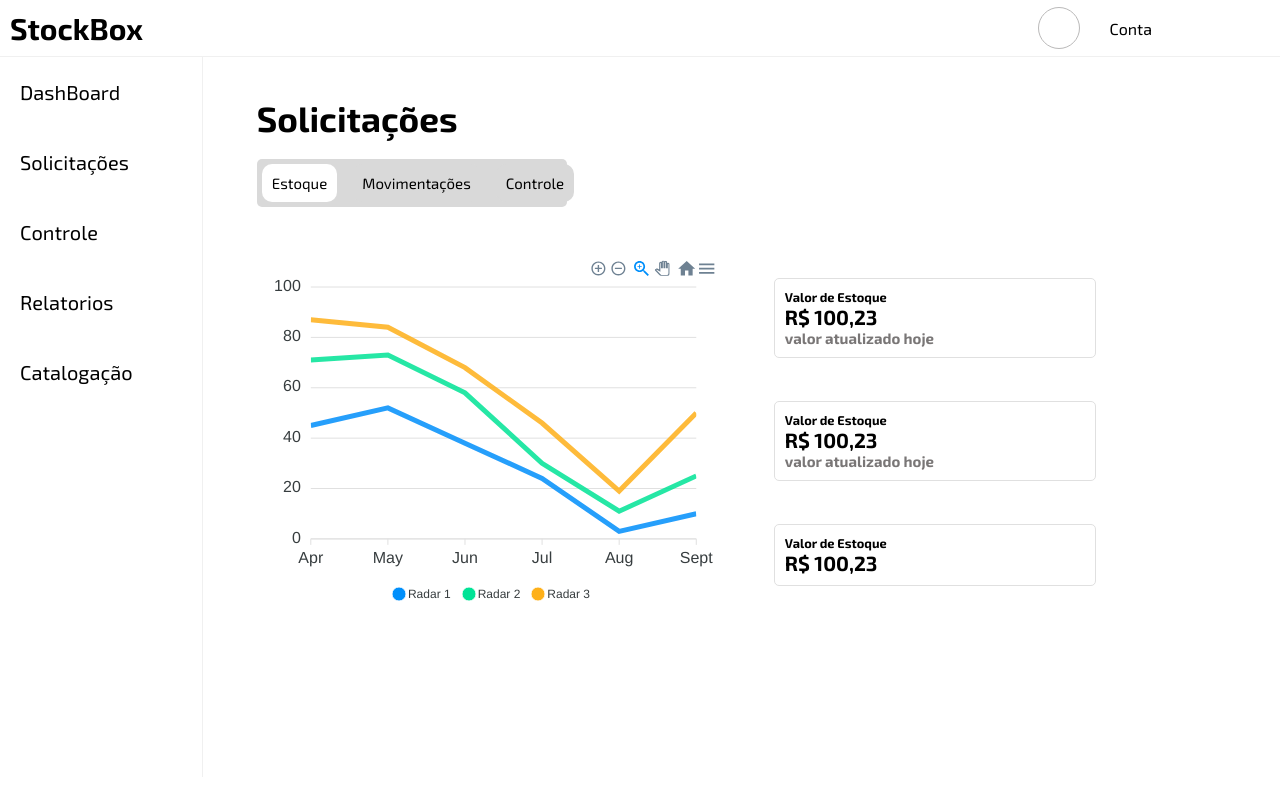
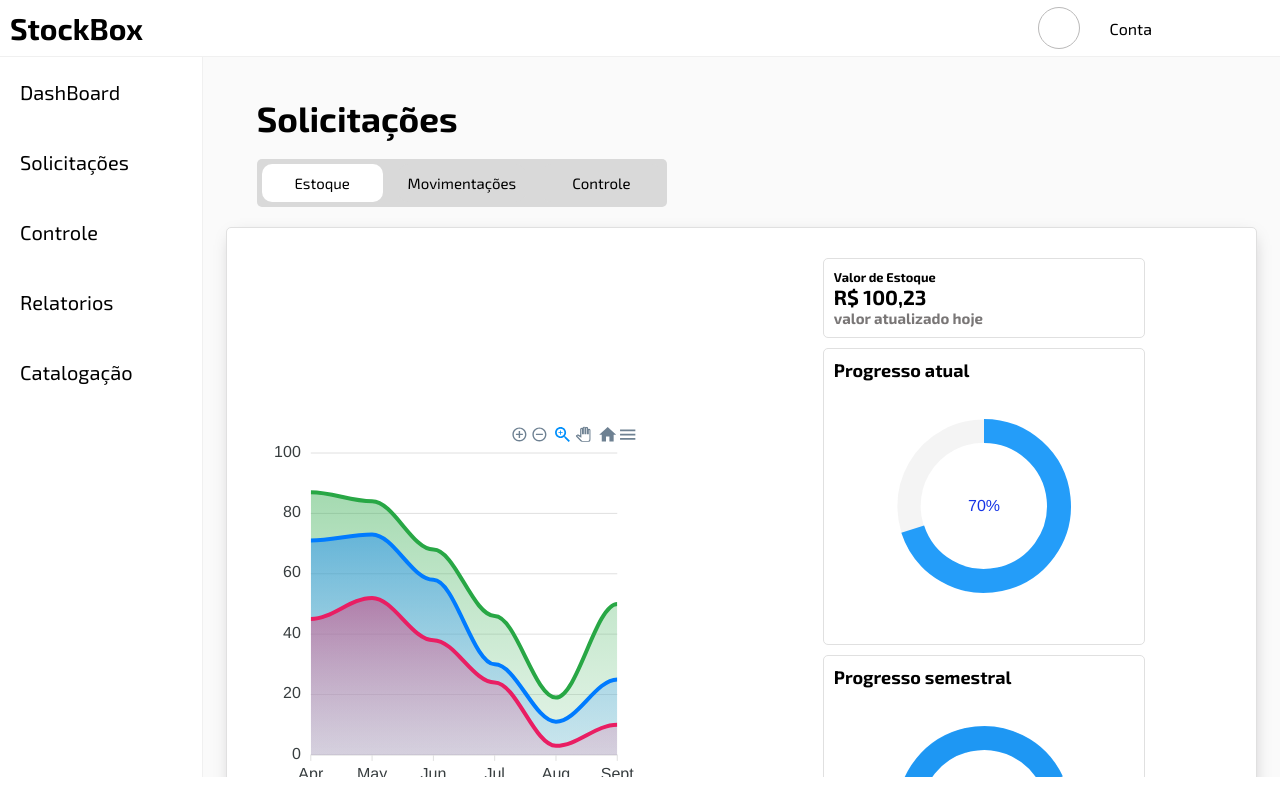
Before and after one commit to onDashCorporation/frontend, a React (Vite) app: page /dashboard in a window 1280 px wide. Built offline with nearby package versions, Linux system fonts and the light colour scheme.

Commit message:
Create: a new grafic in dashboard

```diff
--- a/src/pages/Catalogacao/style.jsx
+++ b/src/pages/Catalogacao/style.jsx
@@ -17,6 +17,8 @@ export const Container = styled.div`
   width: 100%;
   height: 90vh;
   gap: 30px;
+  background-color: #fafafa;
+
 `;
 export const Section = styled.div`
   display: flex;
--- a/src/pages/Dashboard/dashboard.jsx
+++ b/src/pages/Dashboard/dashboard.jsx
@@ -88,7 +88,8 @@ const Dashboard = () => {
         offsetY: 330,
         align: 'center',
         style: {
-          color: '#444'
+          // color: '#444'
+
         }
       }
     },
@@ -112,6 +113,13 @@ const Dashboard = () => {
         data: [16, 11, 10, 16, 18, 25]
       },
     ],
+    stroke: {
+      curve: 'straight',
+    },
+    dataLabels: {
+      enabled: false
+    },
+
 
     labels: ['Apr', 'May', 'Jun', 'Jul', 'Aug', 'Sept'],
     colors:['#F44336', '#E91E63', '#9C27B0']
@@ -132,13 +140,101 @@ const Dashboard = () => {
         data: [16, 11, 10, 16, 8, 25]
       },
     ],
+    stroke: {
+      curve: 'smooth',
+    },
+    dataLabels: {
+      enabled: false
+    },
+
     chart: {
       stacked: true
   },
     labels: ['Apr', 'May', 'Jun', 'Jul', 'Aug', 'Sept'],
-    // colors:['#F44336', '#E91E63', '#9C27B0']
+    // colors:['#53C29B', '#3349F2', '#ED8C85']
+    colors:[ '#E91E63', '#007bff', '#28a745',]
+
 
   }
+ const bar1 = {
+    series: [
+      {
+        name: "Radar  1",
+        data: [45, 52, 38, 24, 3, 10]
+      },
+
+    ],
+    chart: {
+      stacked: true
+  },
+    labels: ['Apr', 'May', 'Jun', 'Jul', 'Aug', 'Sept'],
+    // colors:['#53C29B', '#3349F2', '#ED8C85']
+    colors:[  '#007bff', '#28a745',]
+
+
+  }
+
+  const Radialbar = {
+    chart: {
+      height: 100,
+      type: 'radialBar',
+    },
+    series: [70],
+    plotOptions: {
+      radialBar: {
+
+        dataLabels: {
+          name: {
+            show: false
+          },
+          value: {
+            show: true,
+            fontSize: '52px',
+            color: '#1635e6',
+            offsetY: 5
+          },
+          total: {
+            show: true
+          }
+        }
+      }
+    },
+    labels: ['Percent']
+  };
+  const Radialbar1 = {
+    chart: {
+      height: 100,
+      type: 'radialBar',
+    },
+    series: [86],
+    plotOptions: {
+      radialBar: {
+        startAngle: -90,
+      endAngle: 90,
+      track: {
+        background: '#c4c2c2',
+        startAngle: -90,
+        endAngle: 90,
+      },
+
+        dataLabels: {
+          name: {
+            show: false
+          },
+          value: {
+            show: true,
+            fontSize: '52px',
+            color: '#1635e6',
+            offsetY: 5
+          },
+          total: {
+            show: true
+          }
+        }
+      }
+    },
+    labels: ['Percent']
+  };
 
   return (
     <S.Content>
@@ -155,28 +251,83 @@ const Dashboard = () => {
                 <S.Op select={opset === 'mov' ? 'mov' : undefined} onClick={() => {setOpset('mov')}}>Controle</S.Op>
               </S.Option>
           </S.SectionContainer>
-
         </S.Section>
           <S.LibConatiner>
             {opset === true  &&
             <S.ContainerGrafic>
+                 <S.ConatinerBottom>
               <S.Lib>
-            <Chart options={bar} series={bar.series} type="line" height={chartHeight} width={chartWidth} />
+              <Chart options={bar} series={bar.series} type="area" height={chartHeight} width={chartWidth} />
             </S.Lib>
-             <S.ConatinerCard>
+            </S.ConatinerBottom>
+              <S.ConatinerCard>
              <Card Title=" Valor de Estoque" Info="R$ 100,23" sub={true} SubTitle="valor atualizado hoje"/>
+             <S.Radar>
+              <S.RadarText>
+                Progresso atual
+              </S.RadarText>
+             <Chart options={Radialbar} series={Radialbar.series} type="radialBar" />
+             </S.Radar>
+             <S.Radar>
+              <S.RadarText>
+                Progresso semestral
+              </S.RadarText>
+             <Chart options={Radialbar1} series={Radialbar1.series} type="radialBar" />
+             </S.Radar>
              <Card Title=" Valor de Estoque" Info="R$ 100,23" sub={true} SubTitle="valor atualizado hoje"/>
-             <Card Title=" Valor de Estoque" Info="R$ 100,23"   SubTitle="valor atualizado hoje"/>
              </S.ConatinerCard>
             </S.ContainerGrafic>
-
             }
-            {opset === false && <S.Lib>
-          <Chart options={line} series={line.series} type="line" height={chartHeight} width={chartWidth} />
-          </S.Lib>}
-            {opset === 'mov' && <S.Lib>
-          <Chart options={state} series={state.series} type="bar" height={chartHeight} width={chartWidth} />
-          </S.Lib>}
+            {opset === false &&
+          <S.ContainerGrafic>
+                 <S.ConatinerBottom>
+              <S.Lib>
+          <Chart options={line} series={line.series} type="area" height={chartHeight} width={chartWidth} />
+          </S.Lib>
+            </S.ConatinerBottom>
+              <S.ConatinerCard>
+             <Card Title=" Valor de Estoque" Info="R$ 100,23" sub={true} SubTitle="valor atualizado hoje"/>
+             <S.Radar>
+              <S.RadarText>
+                Progresso atual
+              </S.RadarText>
+             <Chart options={Radialbar} series={Radialbar.series} type="radialBar" />
+             </S.Radar>
+             <S.Radar>
+              <S.RadarText>
+                Progresso semestral
+              </S.RadarText>
+             <Chart options={Radialbar1} series={Radialbar1.series} type="radialBar" />
+             </S.Radar>
+             <Card Title=" Valor de Estoque" Info="R$ 100,23" sub={true} SubTitle="valor atualizado hoje"/>
+             </S.ConatinerCard>
+            </S.ContainerGrafic>
+          }
+            {opset === 'mov' &&
+          <S.ContainerGrafic>
+                 <S.ConatinerBottom>
+              <S.Lib>
+          <Chart options={state} series={state.series} type="bar" height={chartHeight} width={chartWidth} />:
+          </S.Lib>
+            </S.ConatinerBottom>
+              <S.ConatinerCard>
+             <Card Title=" Valor de Estoque" Info="R$ 100,23" sub={true} SubTitle="valor atualizado hoje"/>
+             <S.Radar>
+              <S.RadarText>
+                Progresso atual
+              </S.RadarText>
+             <Chart options={Radialbar} series={Radialbar.series} type="radialBar" />
+             </S.Radar>
+             <S.Radar>
+              <S.RadarText>
+                Progresso semestral
+              </S.RadarText>
+             <Chart options={Radialbar1} series={Radialbar1.series} type="radialBar" />
+             </S.Radar>
+             <Card Title=" Valor de Estoque" Info="R$ 100,23" sub={true} SubTitle="valor atualizado hoje"/>
+             </S.ConatinerCard>
+            </S.ContainerGrafic>
+        }
           </S.LibConatiner>
         </S.Container>
       </S.test>
--- a/src/pages/Dashboard/style.jsx
+++ b/src/pages/Dashboard/style.jsx
@@ -15,6 +15,8 @@ export const Container = styled.div`
   flex-direction: column;
   justify-content: center;
   align-items: center;
+    background-color: #fafafa;
+
 
 `;
 export const Title = styled.div`
@@ -23,7 +25,7 @@ export const Title = styled.div`
 `;
 
 export const LibConatiner = styled.div`
-margin-top: 50px;
+margin-top: 20px;
 display: flex;
 flex-direction: row;
 justify-content: space-around;
@@ -32,8 +34,11 @@ justify-content: space-around;
 
 `;
 export const Lib = styled.div`
-height: 350px;
-width: 500px ;
+/* display: flex; */
+/* align-items: center; */
+justify-content: center;
+height: 400px;
+width: 100%;
 
 `;
 export const Section = styled.div`
@@ -53,31 +58,76 @@ gap: 20px;
 `;
 export const ConatinerCard = styled.div`
 display: flex;
-flex-direction: column;
-justify-content: space-around;
-/* gap: 10px; */
+flex-wrap: wrap;
+gap: 10px;
+justify-content: center;
 width: 50%;
-height: 350px;
+height: fit-content;
+
 
 `;
 export const ContainerGrafic = styled.div`
 width: 90%;
 display: flex;
 flex-direction: row;
-gap: 50px;
+/* align-items: start; */
+justify-content: space-between;
+background-color: #ffffff;
+  border: 0.5px solid  #e0e0e0;
+  padding: 30px;
+  border-radius: 5px;
+  cursor: pointer;
+  transition:  all 0.3s ease;
+  -webkit-box-shadow: 1px 5px 17px -7px rgba(173, 170, 173, 0.98);
+  -moz-box-shadow: 1px 5px 17px -7px rgba(173, 170, 173, 0.98);
+  box-shadow: 1px 5px 17px -7px rgba(173, 170, 173, 0.98);
+
+`;
+export const ConatinerBottom = styled.div`
+width: 40%;
+display: flex;
+flex-direction: column;
+align-items: center;
+justify-content: center;
+
+`;
+export const Radar = styled.div`
+display: flex;
+flex-direction: column;
+align-items: start;
+  background-color: #ffffff;
+  border: 0.5px solid  #e0e0e0;
+  width: 300px;
+  height: fit-content;
+  padding: 10px;
+  border-radius: 5px;
+  cursor: pointer;
+  transition:  all 0.3s ease;
+  &:hover {
+    background-color: #e0e0e0;
+  }
+
+
+`;
+export const RadarText = styled.div`
+  font-size: 18px;
+  font-weight: bold;
+  color: #000000;
+
 `;
 export const Option = styled.div`
   display: flex;
   flex-direction: row;
  align-items: center;
  justify-content: left;
-  width: 31%;
+  width: 400px;
   background-color: #d9d9d9;
   padding: 5px;
   border-radius: 5px;
   gap: 15px;
 `;
 export const Op = styled.button`
+width: 100%;
   font-size: 15px;
   padding: 10px;
   border-radius: 10px;
```
